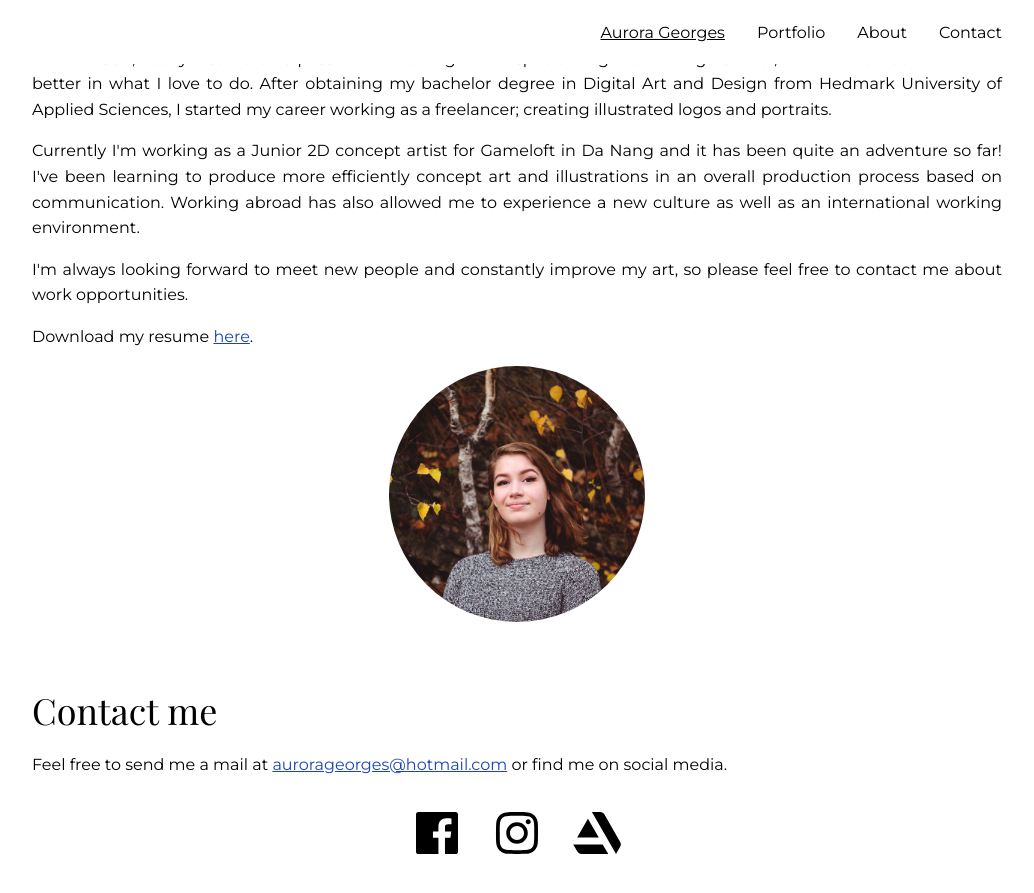
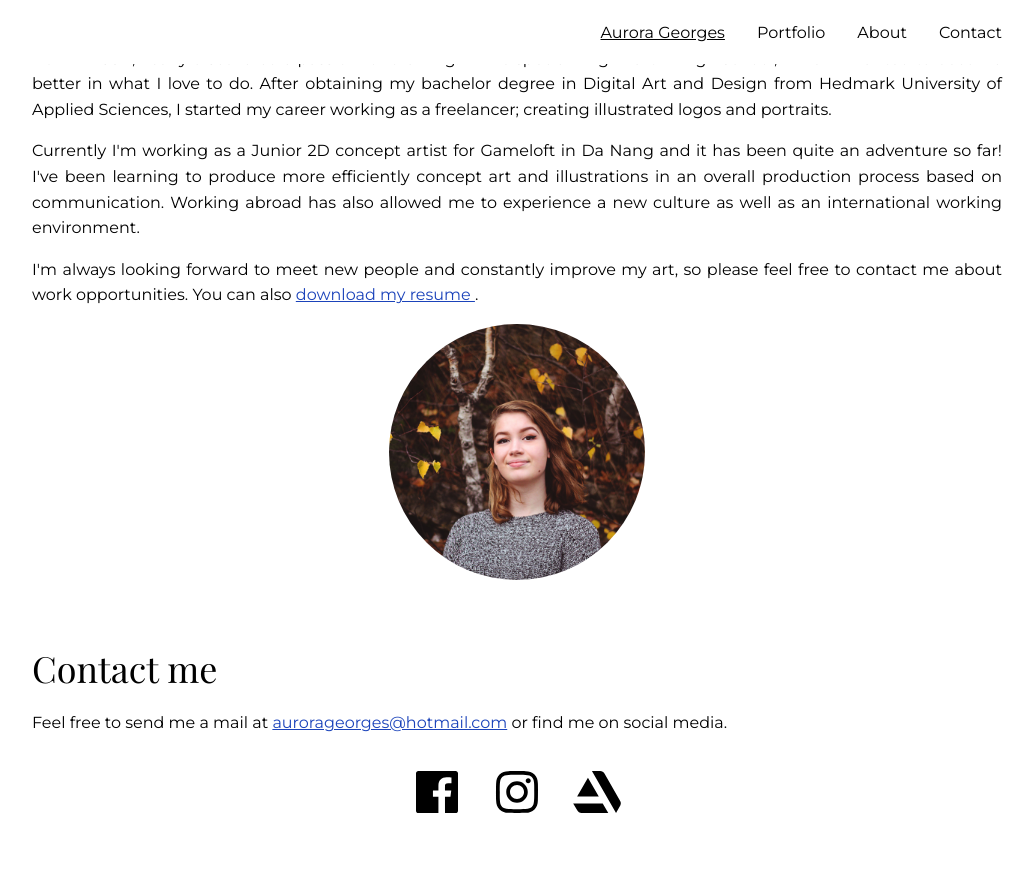
Before and after one commit to aurorageorges/aurorageorges.github.io, a Jekyll site: the page built from index.html, in a window 1280 px wide and 900 px high, scrolled down 1026 px. Shown: the top 893 px of the window, without its empty margins (123-1157 px from the left). Built offline with Jekyll 4.4.1, drawn with Linux system fonts in a browser that asks for light colours.

Commit message:
Integrate resume download into rest of about

```diff
--- a/index.html
+++ b/index.html
@@ -55,10 +55,10 @@
   </p>
   <p class="paragraph">
     I'm always looking forward to meet new people and constantly improve my art,
-    so please feel free to contact me about work opportunities.
-  </p>
-  <p class="paragraph">
-      Download my resume <a class="link" href="/assets/files/aurora-georges-resume.pdf">here</a>.
+    so please feel free to contact me about work opportunities. You can also
+    <a class="link" href="/assets/files/aurora-georges-resume.pdf">
+      download my resume
+    </a>.
   </p>
   <div class="horizontal">
     <div class="circle about-image" style="background-image: url(/assets/images/me/profile.jpg)"></div>
```
